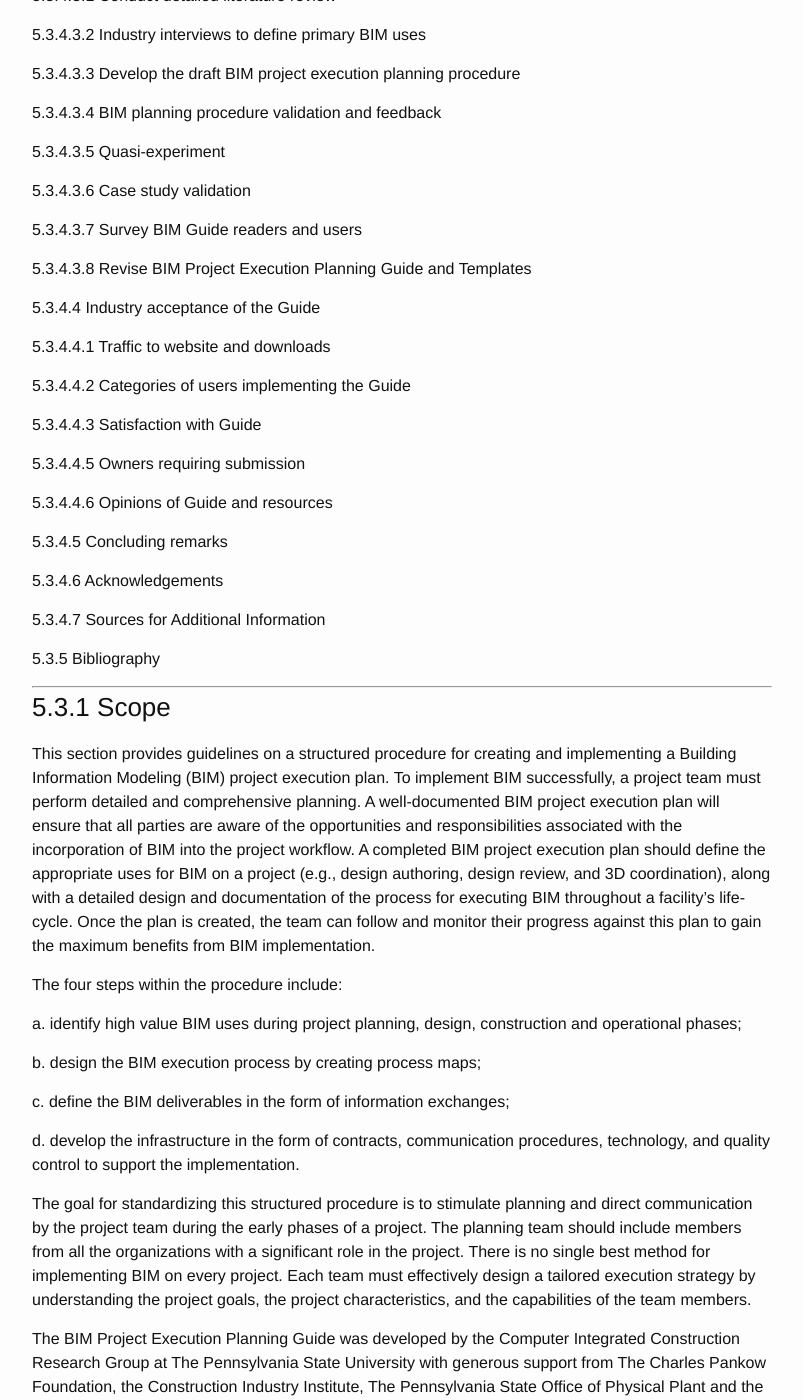
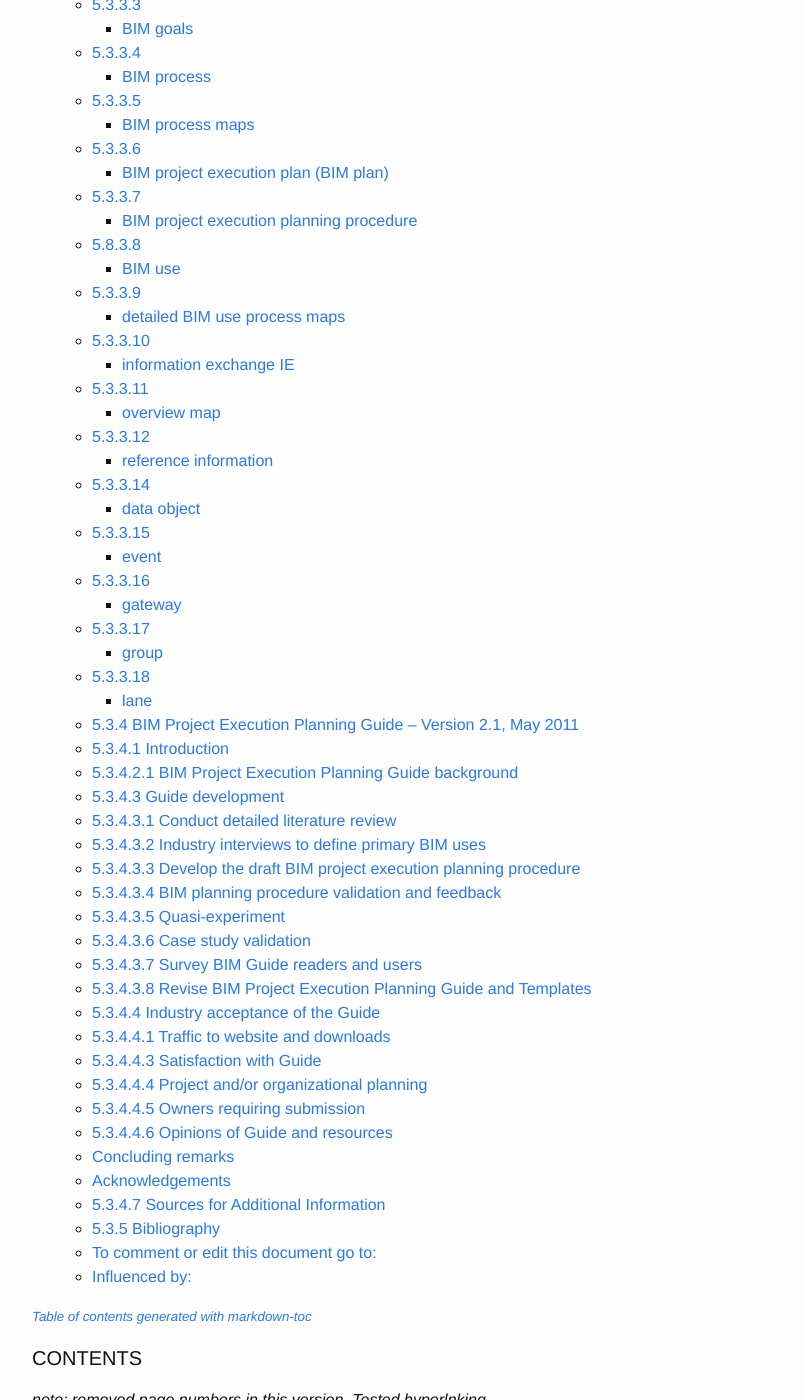
Before and after one commit to buildingSMARTalliance/BIMStorm, a Jekyll site: the page built from _posts/2016-08-13-NBIMS-US_V3_5.3_BIM_PxP_Guide.markdown, in a window 1280 px wide and 1400 px high, scrolled down 1549 px. Shown: the whole window, without its empty margins (238-1041 px from the left). Built offline with Jekyll 4.4.1, drawn with Linux system fonts in a browser that asks for light colours; some of the changed text lies outside the part shown.

Commit message:
Update 2016-08-13-NBIMS-US_V3_5.3_BIM_PxP_Guide.markdown

```diff
--- a/_posts/2016-08-13-NBIMS-US_V3_5.3_BIM_PxP_Guide.markdown
+++ b/_posts/2016-08-13-NBIMS-US_V3_5.3_BIM_PxP_Guide.markdown
@@ -44,6 +44,76 @@ This test took 10 minutes to:
 
 
 _________________________
+
+
+  - [National BIM Standard - United States® Version 3](#national-bim-standard---united-states--version-3)
+- [5    Practice Documents](#5----practice-documents)
+    + [5.3    BIM Project Execution Planning Guide – Version 2.1](#53----bim-project-execution-planning-guide---version-21)
+    + [NOTE:](#note-)
+    + [CONTENTS](#contents)
+  * [5.3.1   Scope](#531---scope)
+  * [5.3.2   Normative references](#532---normative-references)
+  * [a) Building Information Model (BIM) Terms and Definitions](#a--building-information-model--bim--terms-and-definitions)
+  * [5.3.3.1](#5331)
+    + [building information model BIM](#building-information-model-bim)
+  * [5.3.3.2](#5332)
+    + [BIM deliverables](#bim-deliverables)
+  * [5.3.3.3](#5333)
+    + [BIM goals](#bim-goals)
+  * [5.3.3.4](#5334)
+    + [BIM process](#bim-process)
+  * [5.3.3.5](#5335)
+    + [BIM process maps](#bim-process-maps)
+  * [5.3.3.6](#5336)
+    + [BIM project execution plan (BIM plan)](#bim-project-execution-plan--bim-plan-)
+  * [5.3.3.7](#5337)
+    + [BIM project execution planning procedure](#bim-project-execution-planning-procedure)
+  * [5.8.3.8](#5838)
+    + [BIM use](#bim-use)
+  * [5.3.3.9](#5339)
+    + [detailed BIM use process maps](#detailed-bim-use-process-maps)
+  * [5.3.3.10](#53310)
+    + [information exchange IE](#information-exchange-ie)
+  * [5.3.3.11](#53311)
+    + [overview map](#overview-map)
+  * [5.3.3.12](#53312)
+    + [reference information](#reference-information)
+  * [5.3.3.14](#53314)
+    + [data object](#data-object)
+  * [5.3.3.15](#53315)
+    + [event](#event)
+  * [5.3.3.16](#53316)
+    + [gateway](#gateway)
+  * [5.3.3.17](#53317)
+    + [group](#group)
+  * [5.3.3.18](#53318)
+    + [lane](#lane)
+  * [5.3.4   BIM Project Execution Planning Guide – Version 2.1, May 2011](#534---bim-project-execution-planning-guide---version-21--may-2011)
+  * [5.3.4.1 Introduction](#5341-introduction)
+  * [5.3.4.2.1 BIM Project Execution Planning Guide background](#53421-bim-project-execution-planning-guide-background)
+  * [5.3.4.3 Guide development](#5343-guide-development)
+  * [5.3.4.3.1   Conduct detailed literature review](#53431---conduct-detailed-literature-review)
+  * [5.3.4.3.2   Industry interviews to define primary BIM uses](#53432---industry-interviews-to-define-primary-bim-uses)
+  * [5.3.4.3.3   Develop the draft BIM project execution planning procedure](#53433---develop-the-draft-bim-project-execution-planning-procedure)
+  * [5.3.4.3.4   BIM planning procedure validation and feedback](#53434---bim-planning-procedure-validation-and-feedback)
+  * [5.3.4.3.5   Quasi-experiment](#53435---quasi-experiment)
+  * [5.3.4.3.6   Case study validation](#53436---case-study-validation)
+  * [5.3.4.3.7   Survey BIM Guide readers and users](#53437---survey-bim-guide-readers-and-users)
+  * [5.3.4.3.8   Revise BIM Project Execution Planning Guide and Templates](#53438---revise-bim-project-execution-planning-guide-and-templates)
+  * [5.3.4.4 Industry acceptance of the Guide](#5344-industry-acceptance-of-the-guide)
+  * [5.3.4.4.1   Traffic to website and downloads](#53441---traffic-to-website-and-downloads)
+  * [5.3.4.4.3   Satisfaction with Guide](#53443---satisfaction-with-guide)
+  * [5.3.4.4.4   Project and/or organizational planning](#53444---project-and-or-organizational-planning)
+  * [5.3.4.4.5   Owners requiring submission](#53445---owners-requiring-submission)
+  * [5.3.4.4.6   Opinions of Guide and resources](#53446---opinions-of-guide-and-resources)
+  * [Concluding remarks](#concluding-remarks)
+  * [Acknowledgements](#acknowledgements)
+  * [5.3.4.7 Sources for Additional Information](#5347-sources-for-additional-information)
+  * [5.3.5  Bibliography](#535--bibliography)
+  * [To comment or edit this document go to:](#to-comment-or-edit-this-document-go-to-)
+  * [Influenced by:](#influenced-by-)
+
+<small><i><a href='http://ecotrust-canada.github.io/markdown-toc/'>Table of contents generated with markdown-toc</a></i></small>
 
 
 
```
